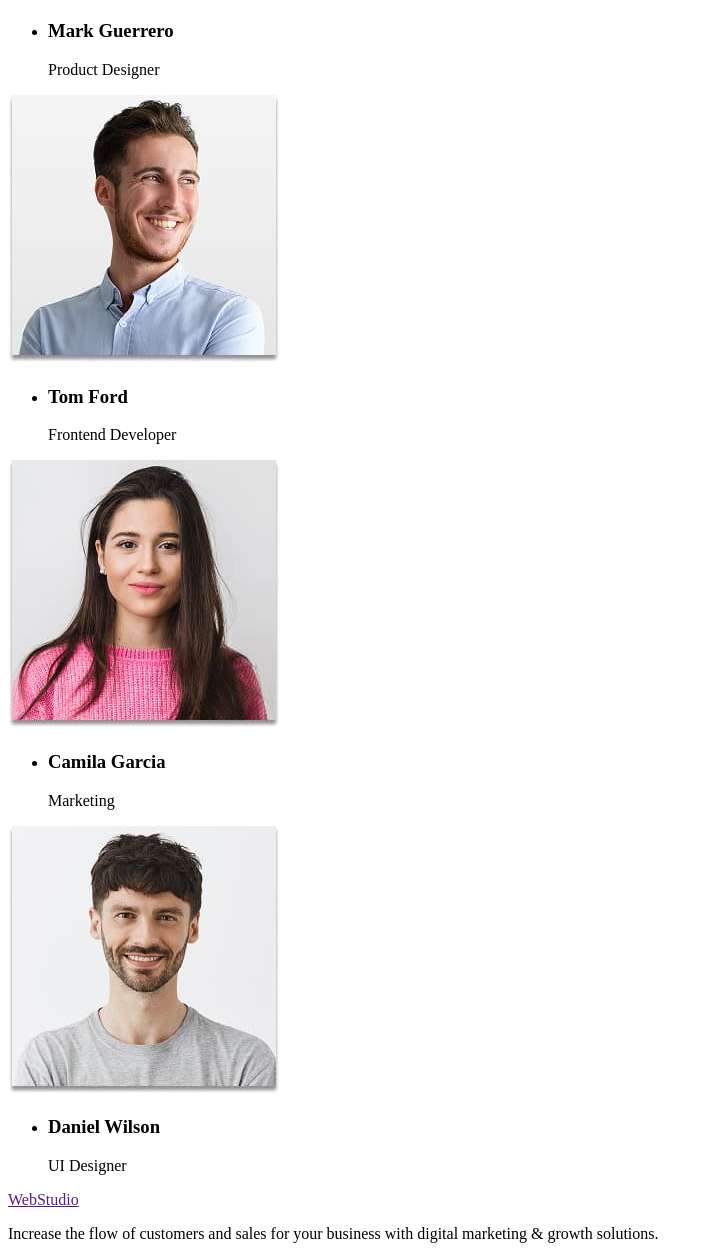
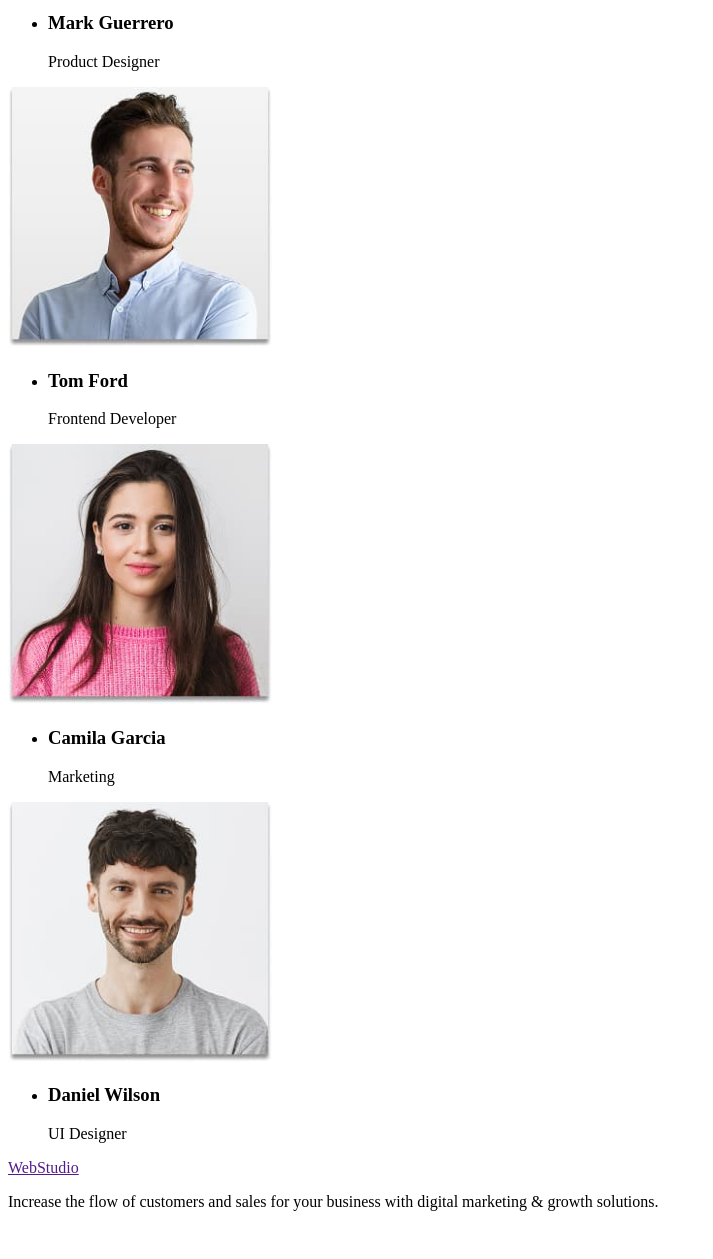
Before and after one commit to OlgaArtiukh/goit-markup-hw-01, a plain HTML site: page index.html in a window 1280 px wide. Shown: the part 896-2155 px from the top of the page, without its empty margins (0-713 px from the left). After the commit the page ends 2123 px from the top, so only its background shows below. Drawn offline with Linux system fonts and the light colour scheme.

Commit message:
add markup

```diff
--- a/index.html
+++ b/index.html
@@ -45,7 +45,9 @@
 </ul>
 </section>
 <h2>Our Team</h2>
- <img src="./team1 (1).jpg">
+ <img src="images/team1.jpg"
+ alt="Mark Guerrero"
+ width="264"height="260">
  <section><ul>
     <li>
         <h3>Mark Guerrero</h3>
@@ -53,7 +55,11 @@
 
     </li>
  </ul>
- <img src="./team2 (1).jpg">
+ <img src="images/team2.jpg"
+ alt="Tom Ford"
+ width="264"
+ height="260">
+
  <section><ul>
     <li>
         <h3>Tom Ford</h3>
@@ -61,7 +67,11 @@
 
     </li>
  </ul>
- <img src="./team3 (1).jpg">
+ <img src="images/team3.jpg"
+ alt="Camila Garcia"
+ width="264"
+ height="260">
+
  <section><ul>
     <li>
         <h3>Camila Garcia</h3>
@@ -69,7 +79,10 @@
 
     </li>
  </ul>
- <img src="./team4 (1).jpg">
+ <img src="images/team4.jpg"
+ alt="Daniel Wilson"
+ width="264"
+ height="260">
  <section><ul>
     <li>
         <h3>Daniel Wilson</h3>
```
Also changed, not shown: images/team1.jpg (renamed from team1 (1).jpg), images/team2.jpg (renamed from team2 (1).jpg), images/team3.jpg (renamed from team3 (1).jpg), images/team4.jpg (renamed from team4 (1).jpg), 1 other file.
